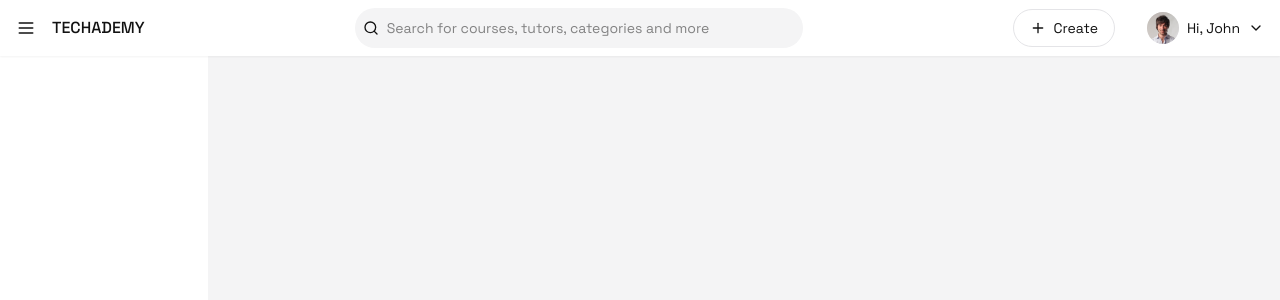
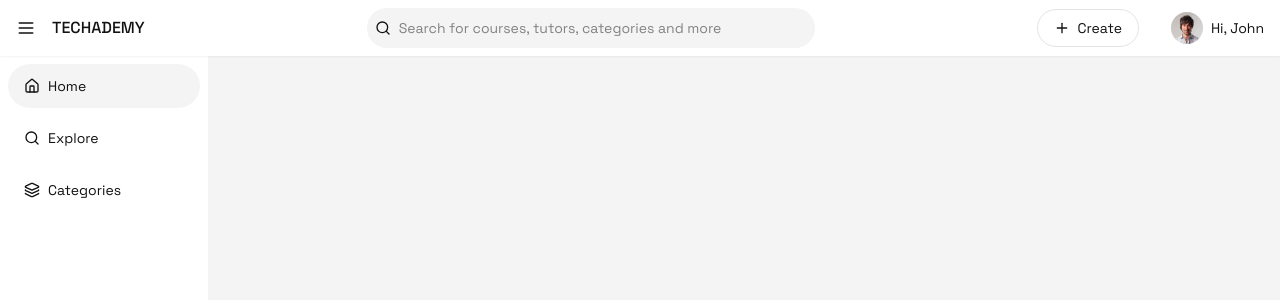
Before and after one commit to greatochuko/techademy, a Next.js app: page / in a window 1280 px wide. Shown: the top 300 px of the page. Built offline with nearby package versions, Linux system fonts and the light colour scheme.

Commit message:
Refactor MainLayout to use Sidebar component; enhance Avatar styling and remove unused icon from UserDropdown

```diff
--- a/src/components/MainLayout.tsx
+++ b/src/components/MainLayout.tsx
@@ -2,16 +2,15 @@
 
 import { useSidebarContext } from "@/context/sidebarContext";
 import React, { PropsWithChildren } from "react";
+import Sidebar from "./header/Sidebar";
 
 export default function MainLayout({ children }: PropsWithChildren) {
   const { open } = useSidebarContext();
 
   return (
-    <div className="bg-background-gray flex flex-1">
-      <section
-        className={`bg-background sticky top-14 h-[calc(100dvh-_56px)] p-2 duration-200 ${open ? "w-52" : "w-20"}`}
-      ></section>
-      <section className="h-[120rem] flex-1">{children}</section>
-    </div>
+    <main className="bg-background-gray flex flex-1">
+      <Sidebar open={open} />
+      <section className="flex-1">{children}</section>
+    </main>
   );
 }
--- a/src/components/header/Avatar.tsx
+++ b/src/components/header/Avatar.tsx
@@ -30,7 +30,7 @@ export default function Avatar({
         onLoad={() => setImageLoaded(true)}
         className={`${imageLoaded ? "visible opacity-100" : "invisible opacity-0"} ${props.className}`}
       />
-      <span>{fallback}</span>
+      <span className="font-medium">{fallback}</span>
     </div>
   );
 }
--- /dev/null
+++ b/src/components/header/Sidebar.tsx
@@ -0,0 +1,44 @@
+import { HouseIcon, LayersIcon, SearchIcon } from "lucide-react";
+import Link from "next/link";
+import { usePathname } from "next/navigation";
+import React from "react";
+
+const navLinks = [
+  { text: "Home", href: "/", Icon: HouseIcon },
+  { text: "Explore", href: "/explore", Icon: SearchIcon },
+  { text: "Categories", href: "/categories", Icon: LayersIcon },
+];
+
+export default function Sidebar({ open }: { open: boolean }) {
+  const pathname = usePathname();
+
+  const isCurrentPath = (href: string) => {
+    return href === "/" ? pathname === href : pathname.startsWith(href);
+  };
+
+  return (
+    <section
+      className={`bg-background sticky top-14 h-[calc(100dvh-_56px)] p-2 duration-200 ${open ? "w-52" : "w-16"}`}
+    >
+      <nav>
+        <ul className="flex flex-col gap-2">
+          {navLinks.map((navLink) => (
+            <li key={navLink.text} className="flex duration-200">
+              <Link
+                className={`hover:bg-background-gray flex w-full items-center rounded-full px-4 py-3 duration-200 ${isCurrentPath(navLink.href) ? "bg-background-gray" : ""}`}
+                href={navLink.href}
+              >
+                <navLink.Icon className="my-0.5 h-4 w-4" />
+                <span
+                  className={`flex-1 overflow-hidden duration-200 ${open ? "ml-2" : "ml-0"}`}
+                >
+                  {navLink.text}
+                </span>
+              </Link>
+            </li>
+          ))}
+        </ul>
+      </nav>
+    </section>
+  );
+}
--- a/src/components/header/UserDropdown.tsx
+++ b/src/components/header/UserDropdown.tsx
@@ -1,7 +1,6 @@
 import React from "react";
 import Avatar from "./Avatar";
 import { UserType } from "@/lib/types";
-import { ChevronDownIcon } from "lucide-react";
 
 export default function UserDropdown({ user }: { user: UserType }) {
   return (
@@ -12,7 +11,6 @@ export default function UserDropdown({ user }: { user: UserType }) {
         fallback={user.firstName[0] + user.lastName[0]}
       />
       Hi, {user.firstName}
-      <ChevronDownIcon className="h-4 w-4" />
     </button>
   );
 }
```
